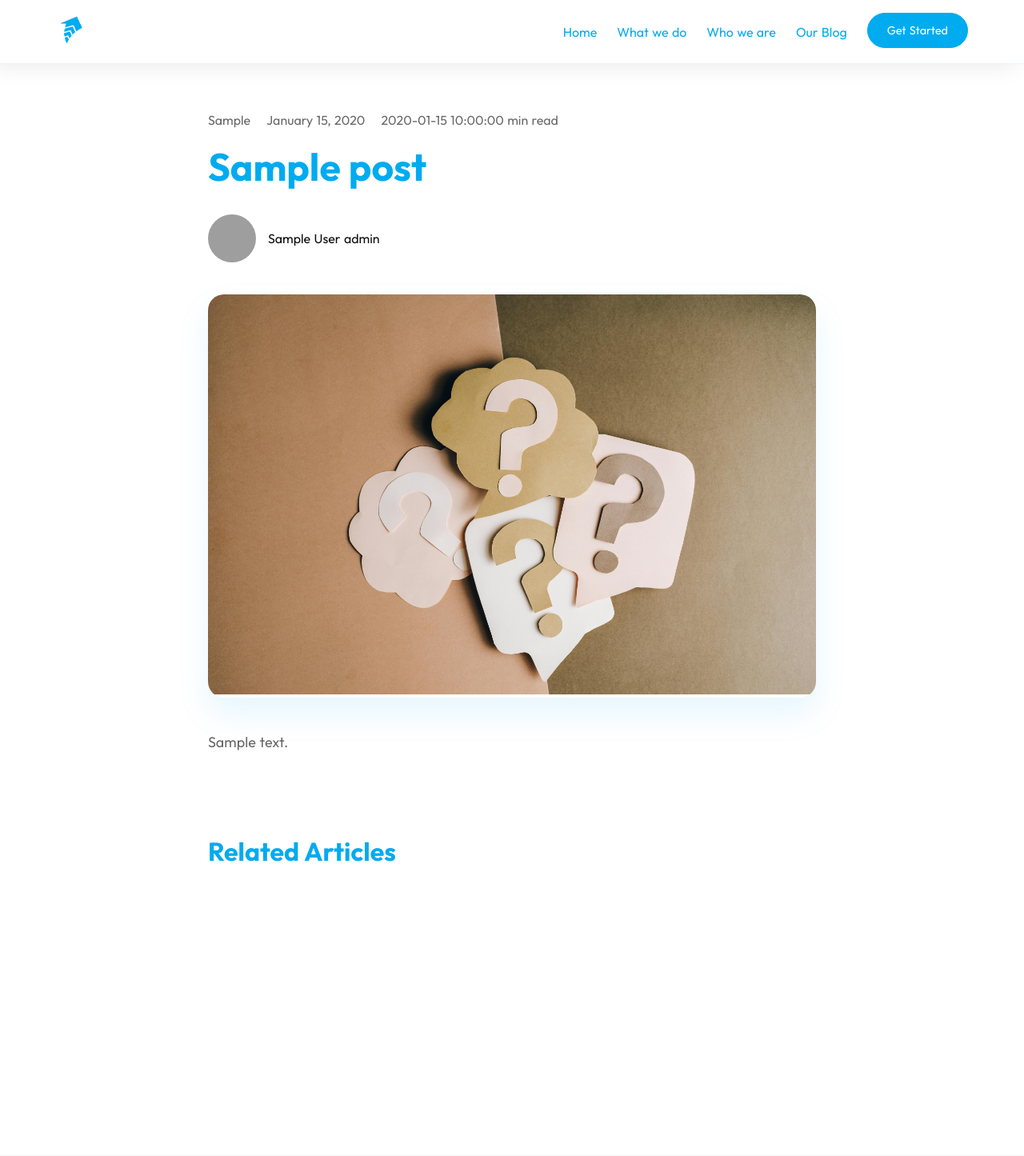
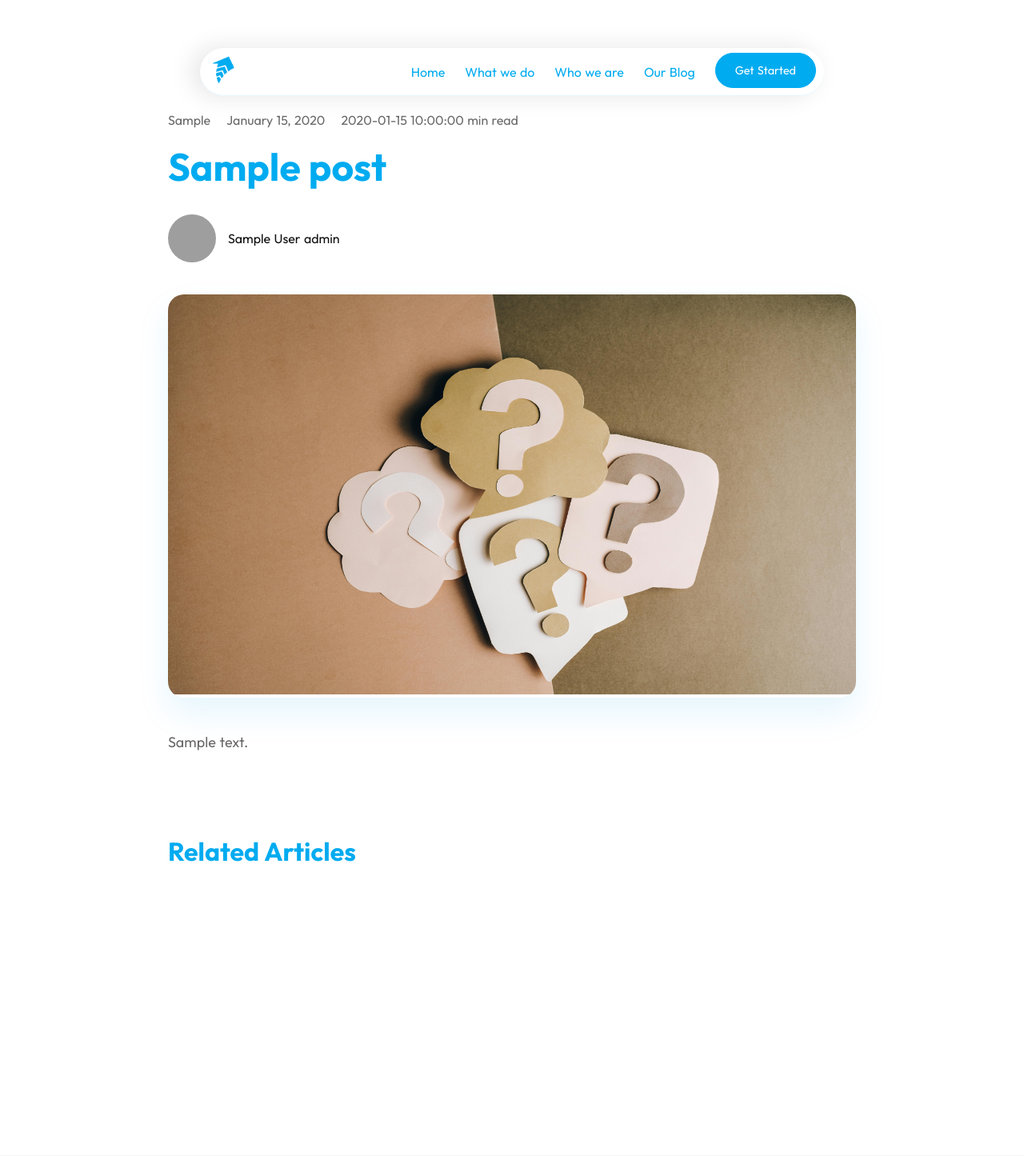
Before and after one commit to main-smartking/liteup-creative, a PHP site: page /pages/post.php?id=1 in a window 1280 px wide. Shown: the top 1445 px of the page at 80% size. Run offline with PHP 8.4, Linux system fonts and the light colour scheme; tables that the repository leaves empty or names only in its code hold one stand-in row (values such as "Sample post"); some libraries are stand-ins or nearby versions; some web fonts are replaced; grey boxes are pictures that could not be loaded.

Commit message:
updating

```diff
--- a/assets/css/header.css
+++ b/assets/css/header.css
@@ -23,9 +23,12 @@
     justify-content: center;
     align-items: center;
     background-color: rgba(255, 255, 255, 0.068);
-    margin: auto 0;
+    /* margin: auto 0; */
+    margin: 60px auto 0 auto;
+    max-width: 780px;
+    border-radius: 50px;
     padding: 0px 10px;
-    height: 80px;
+    height: 60px;
     backdrop-filter: blur(10px);
     border-bottom: 1px solid rgba(0,171,240,0.1);
     box-shadow: -10px 0 30px rgba(0, 0, 0, 0.1);
--- a/assets/css/post.css
+++ b/assets/css/post.css
@@ -8,7 +8,7 @@
 }
 
 .post-content {
-    max-width: 800px;
+    max-width: 900px;
     margin: 0 auto;
     padding: 0 20px;
     animation: fadeIn 0.8s ease-out;
@@ -87,7 +87,7 @@
 
 .related-posts {
     padding: 80px 0;
-    max-width: 800px;
+    max-width: 900px;
     /* background: linear-gradient(135deg, var(--clr-white) 0%, var(--clr-sky-blue2) 100%); */
 }
 
@@ -100,7 +100,7 @@
 
 .related-grid {
     display: grid;
-    margin: 0 10px;
+    margin: 0 5px;
     grid-template-columns: repeat(3, 1fr);
     gap: 30px;
 }
@@ -146,7 +146,7 @@
 
 .related-content h3 {
     color: var(--clr-dim-gray);
-    font-size: 18px;
+    font-size: 16px;
     margin-bottom: 15px;
     line-height: 1.4;
 }
--- a/index.html
+++ b/index.html
@@ -4,7 +4,7 @@
     <meta charset="UTF-8">
     <meta name="viewport" content="width=device-width, initial-scale=1.0">
     <title>Digital Marketing Agency</title>
-    <link rel="stylesheet" href="assets/css/main.css">
+    <link rel="stylesheet" href="assets/css/app.css">
     <link rel="stylesheet" href="assets/css/breakpoint.css">
     <link rel="stylesheet" href="assets/css/mabry.css">
     <link href='https://unpkg.com/boxicons@2.1.4/css/boxicons.min.css' rel='stylesheet'>
--- a/index.php
+++ b/index.php
@@ -25,7 +25,7 @@ try {
     <meta charset="UTF-8">
     <meta name="viewport" content="width=device-width, initial-scale=1.0">
     <title>Digital Marketing Agency</title>
-    <link rel="stylesheet" href="assets/css/main.css">
+    <link rel="stylesheet" href="assets/css/app.css">
     <link rel="stylesheet" href="assets/css/breakpoint.css">
     <link href='https://unpkg.com/boxicons@2.1.4/css/boxicons.min.css' rel='stylesheet'>
     <link rel="icon" href="assets/images/favicon.png" type="image/png">
--- a/pages/post.php
+++ b/pages/post.php
@@ -85,7 +85,7 @@ if (isset($_GET['id']) && is_numeric($_GET['id'])) {
                 <?php
                 try {
                     $stmt = $pdo->prepare("
-                        SELECT id, title, content, category
+                        SELECT id, title, content, category, featured_image
                         FROM blog_posts
                         WHERE category = ? AND id != ?
                         ORDER BY RAND()
@@ -95,8 +95,22 @@ if (isset($_GET['id']) && is_numeric($_GET['id'])) {
                     $related_posts = $stmt->fetchAll(PDO::FETCH_ASSOC);
 
                     foreach($related_posts as $related):
+                        $imagePath = $related['featured_image'] ?? '';
+                        $defaultImage = '../assets/images/default-blog.jpg';
+
+                        // Clean path
+                        $imagePath = str_replace('../', '', $imagePath);
+                        $imagePath = '../' . $imagePath;
+
+                        if (empty($imagePath) || !file_exists($imagePath)) {
+                            $imagePath = $defaultImage;
+                        }
                 ?>
                         <article class="related-card">
+                            <div class="related-image">
+                                <img src="<?php echo htmlspecialchars($imagePath); ?>"
+                                     alt="<?php echo htmlspecialchars($related['title']); ?>">
+                            </div>
                             <div class="related-content">
                                 <span class="related-category">
                                     <?php echo htmlspecialchars($related['category']); ?>
```
Also changed, not shown: assets/css/app.css (renamed from assets/css/main.css, +4 -4 lines). Lines whose indentation alone changed are shown as unchanged.
